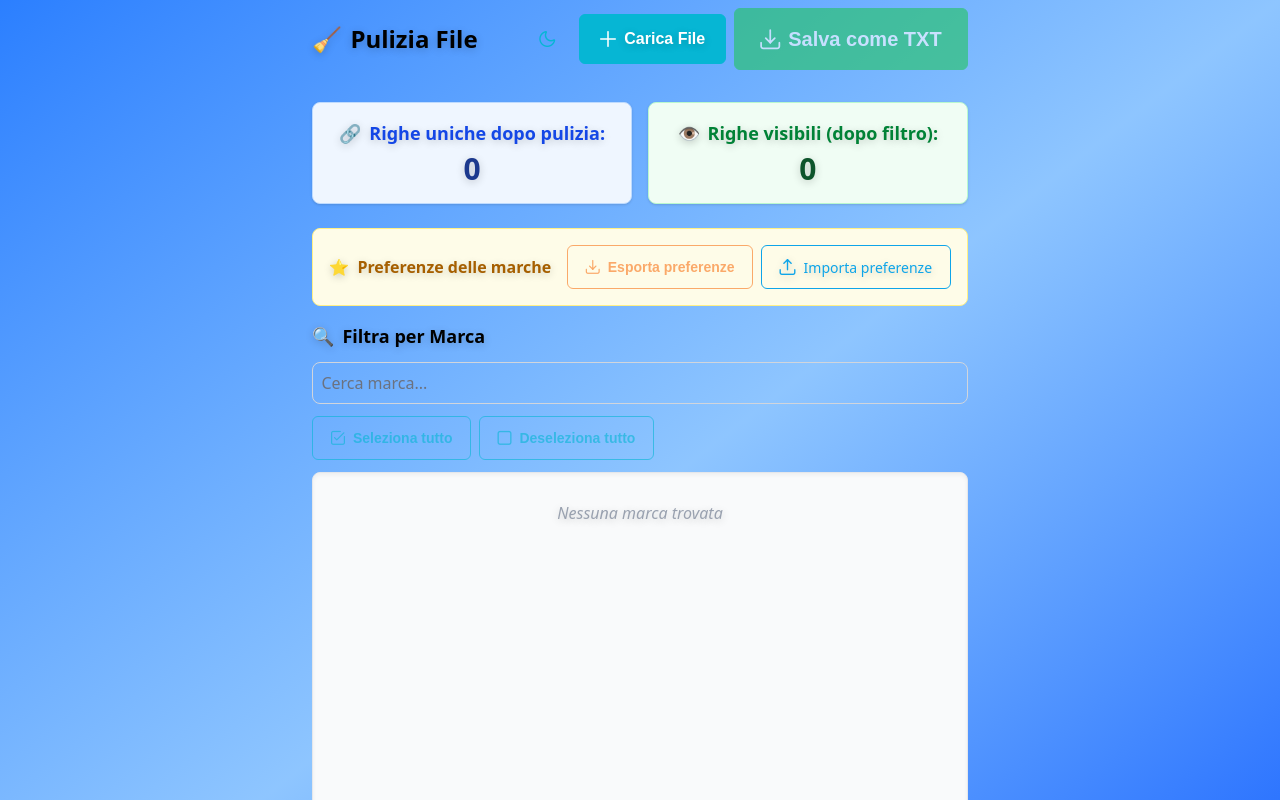
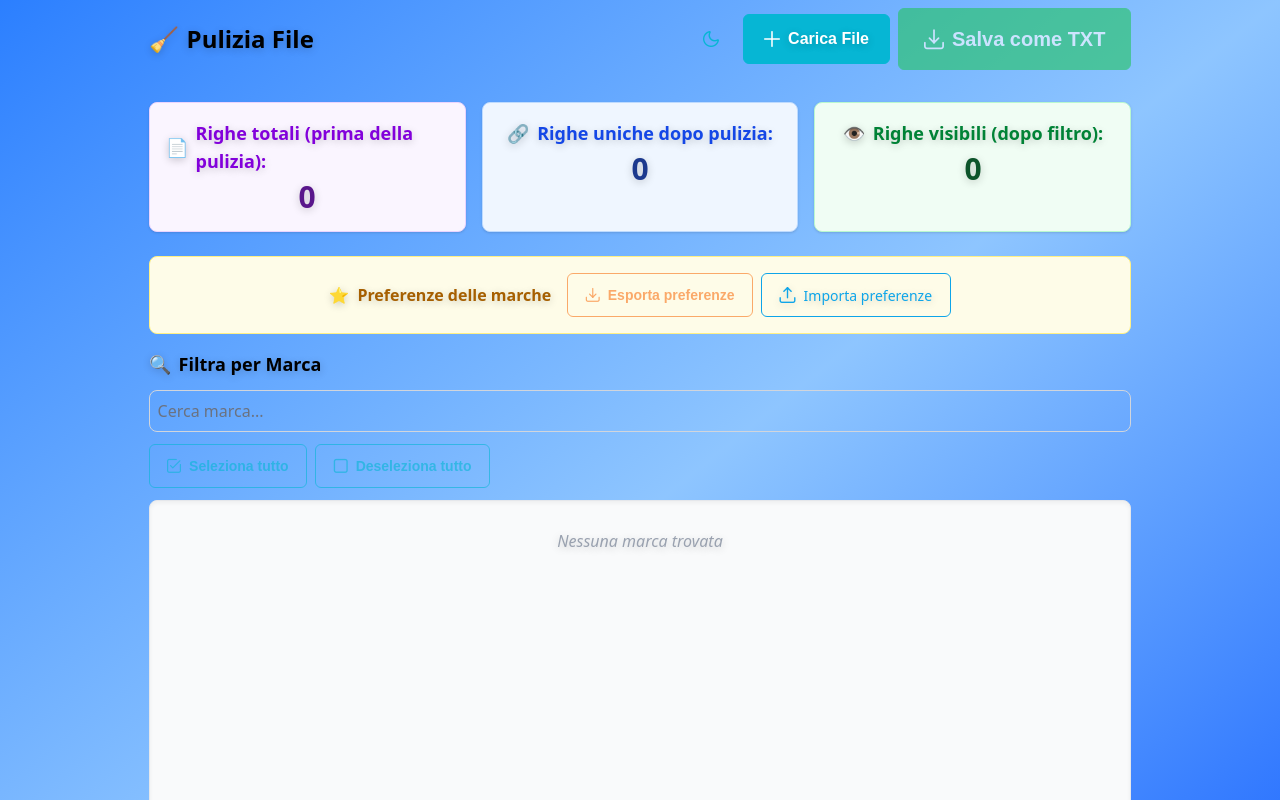
Before and after one commit to MrBrune01/filecleaner2, a React (Vite) app: page / in a window 1280 px wide. Shown: the top 800 px of the page. Built offline with nearby package versions, Linux system fonts and the light colour scheme; a web font is replaced by a local one.

Commit message:
Aggiunta conteggio righe totali e miglioramento della gestione dei brand preferiti

```diff
--- a/src/App.tsx
+++ b/src/App.tsx
@@ -42,6 +42,7 @@ export default function App() {
 	const [brandSelection, setBrandSelection] = useState<Record<string, boolean>>(
 		{}
 	);
+	const [totalRowsCount, setTotalRowsCount] = useState(0);
 	const [uniqueRowsCount, setUniqueRowsCount] = useState(0);
 	const [preferredBrands, setPreferredBrands] = useState<string[]>(() => {
 		const saved = localStorage.getItem("preferredBrands");
@@ -103,15 +104,31 @@ export default function App() {
 				updatedLines.push(modifiedLine);
 			}
 
-			const uniqueSet = new Set<string>();
+			// Salva il conteggio totale prima della pulizia
+			setTotalRowsCount(parsed.length);
+
+			const seenCombinations = new Set<string>();
 			const uniqueRows: string[][] = [];
 
 			for (let row of parsed) {
-				const key = row.join("|");
-				if (!uniqueSet.has(key)) {
-					uniqueSet.add(key);
-					uniqueRows.push(row);
+				const marcaMetel = row[14]; // Marca Metel
+				const articoloMetel = row[15]; // Articolo Metel
+
+				// Se entrambi i campi sono non vuoti, crea una chiave univoca
+				if (marcaMetel && articoloMetel) {
+					const key = `${marcaMetel}|${articoloMetel}`;
+
+					// Se questa combinazione è già stata vista, scarta la riga
+					if (seenCombinations.has(key)) {
+						continue;
+					}
+
+					// Aggiungi la combinazione al set
+					seenCombinations.add(key);
 				}
+
+				// Mantieni la riga
+				uniqueRows.push(row);
 			}
 
 			setUniqueRowsCount(uniqueRows.length);
@@ -245,6 +262,18 @@ export default function App() {
 				if (Array.isArray(brands)) {
 					setPreferredBrands(brands);
 					localStorage.setItem("preferredBrands", JSON.stringify(brands));
+
+					// Seleziona automaticamente i brand importati se presenti nella lista
+					setBrandSelection((current) => {
+						const updated = { ...current };
+						brands.forEach((brand) => {
+							if (brand in updated) {
+								updated[brand] = true;
+							}
+						});
+						return updated;
+					});
+
 					alert("Marche preferite importate con successo!");
 				} else {
 					alert("Il file selezionato non contiene un formato valido");
@@ -292,6 +321,17 @@ export default function App() {
 			</div>
 
 			<div className="mb-6 flex flex-col sm:flex-row gap-4">
+				<div className="bg-purple-50 dark:bg-purple-900 border border-purple-200 dark:border-purple-700 rounded-lg p-4 flex-1 flex flex-col items-center shadow-sm">
+					<p className="text-purple-700 dark:text-purple-300 text-lg font-semibold flex items-center gap-2">
+						<span role="img" aria-label="Total">
+							📄
+						</span>
+						Righe totali (prima della pulizia):
+					</p>
+					<p className="text-3xl font-bold text-purple-900 dark:text-purple-100 mt-1">
+						{totalRowsCount}
+					</p>
+				</div>
 				<div className="bg-blue-50 dark:bg-blue-900 border border-blue-200 dark:border-blue-700 rounded-lg p-4 flex-1 flex flex-col items-center shadow-sm">
 					<p className="text-blue-700 dark:text-blue-300 text-lg font-semibold flex items-center gap-2">
 						<span role="img" aria-label="Unique">
```
